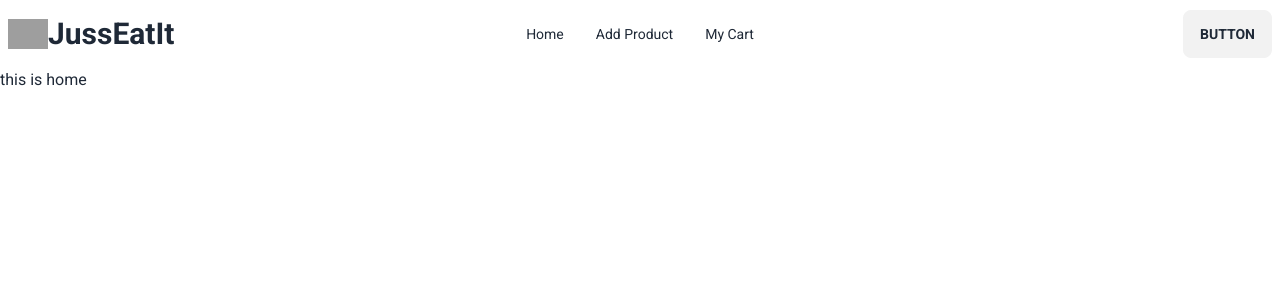
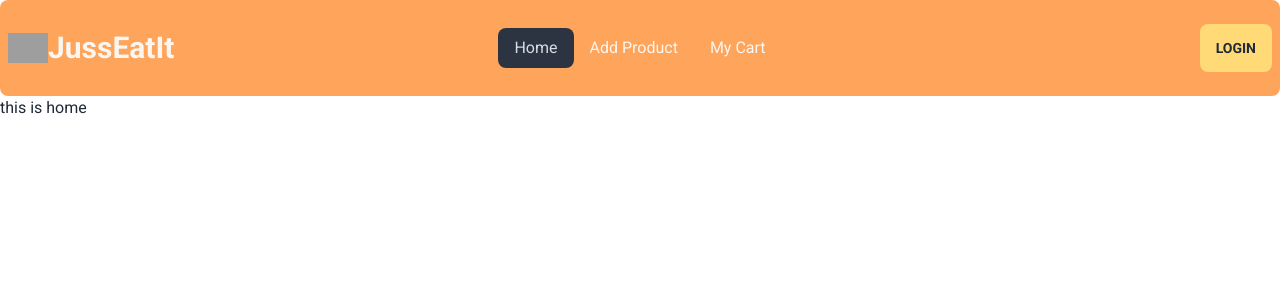
Before and after one commit to Shraban328/JustEatIt, a React (Vite) app: page / in a window 1280 px wide. Shown: the top 300 px of the page. Built offline with nearby package versions, Linux system fonts and the light colour scheme; grey boxes are pictures that could not be loaded.

Commit message:
added navbar

```diff
--- a/src/Components/Navbar.jsx
+++ b/src/Components/Navbar.jsx
@@ -1,21 +1,22 @@
-import { Link } from "react-router-dom";
+import { Link, NavLink } from "react-router-dom";
 
 const Navbar = () => {
   const navLinks = (
     <>
-      <li>
-        <navLinks to={"/"}>Home</navLinks>
+      <li className="text-base">
+        <NavLink to={"/"}>Home</NavLink>
       </li>
-      <li>
-        <navLinks to={"/add-product"}>Add Product</navLinks>
+      <li className="text-base">
+        <NavLink to={"/add-product"}>Add Product</NavLink>
       </li>
-      <li>
-        <navLinks to={"/cart"}>My Cart</navLinks>
+      <li className="text-base">
+        <NavLink to={"/cart"}>My Cart</NavLink>
       </li>
     </>
   );
   return (
-    <div className="navbar bg-base-100 max-w-screen-2xl mx-auto">
+    <div className="h-24 flex items-center bg-[#FFA45B] rounded-lg">
+      <div className="navbar bg-[#FFA45B] max-w-screen-2xl mx-auto text-[#FBF6F0] ">
         <div className="navbar-start">
           <div className="dropdown">
             <label tabIndex={0} className="btn btn-ghost lg:hidden">
@@ -43,7 +44,7 @@ const Navbar = () => {
           </div>
           <div className="flex items-center  hover:cursor-pointer">
             <img
-            className="w-10"
+              className="w-10 "
               src={"https://i.ibb.co/vYwrtWv/website-logo-1.png"}
               alt=""
             />
@@ -54,7 +55,8 @@ const Navbar = () => {
           <ul className="menu menu-horizontal px-1">{navLinks}</ul>
         </div>
         <div className="navbar-end">
-        <Link className="btn">Button</Link>
+          <Link className="btn bg-[#FFDA77] border-none">Login</Link>
+        </div>
       </div>
     </div>
   );
```
Also changed, not shown: src/Components/Banner.jsx (added). Lines whose indentation alone changed are shown as unchanged.
